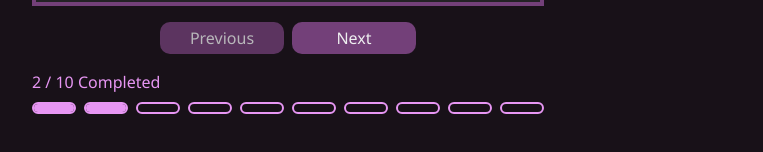
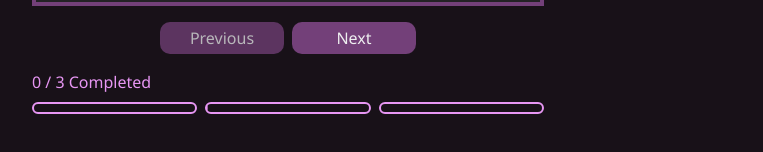
Before and after one commit to andrewnessinjim/quiz-app, a React (Create React App) app: page / in a window 1280 px wide. Shown: the part 396-548 px from the top of the page, without its empty margins (352-1115 px from the left). Built offline with nearby package versions, Linux system fonts and the light colour scheme.

Commit message:
Wire up progress bar with the quiz progress

```diff
--- a/src/App.js
+++ b/src/App.js
@@ -6,12 +6,26 @@ import Header from "./components/Header";
 import QuizProgress from "./components/QuizProgress";
 import QuestionCards from "./components/QuestionCards";
 
+import data from "./data";
+
 export default function App() {
+  const [answers, setAnswers] = React.useState(
+    new Array(data.length).fill(null)
+  );
+  const completedCount = answers.filter((answer) => answer !== null).length;
+
+  function onAnswerSelect(questionIndex, selectedAnswer) {
+    const nextAnswers = [...answers];
+    nextAnswers[questionIndex] = selectedAnswer;
+    setAnswers(nextAnswers);
+    console.log(`${selectedAnswer} selected for ${questionIndex}`);
+  }
+
   return (
     <AppThemeProvider>
       <Header />
-      <QuestionCards />
-      <QuizProgress total={10} completed={2} />
+      <QuestionCards data={data} onAnswerSelect={onAnswerSelect} />
+      <QuizProgress total={data.length} completed={completedCount} />
       <GlobalStyles />
     </AppThemeProvider>
   );
--- a/src/components/QuestionCard/QuestionCard.js
+++ b/src/components/QuestionCard/QuestionCard.js
@@ -77,13 +77,15 @@ const StLabel = styled.label`
   cursor: pointer;
 `;
 
-function QuestionCard({ question, choices }) {
+function QuestionCard({ question, choices, onAnswerSelect }) {
   const choiceRadioPrefixId = React.useId();
   return (
     <StWrapper>
       <StQuestion>{question}</StQuestion>
       <form>
-        <StChoicesWrapper>
+        <StChoicesWrapper
+          onValueChange={(selectedValue) => onAnswerSelect(selectedValue)}
+        >
           {Object.keys(choices).map((choiceKey) => {
             return (
               <StRadioGroupItem
@@ -106,6 +108,7 @@ function QuestionCard({ question, choices }) {
 QuestionCard.propTypes = {
   question: PropTypes.string,
   choices: PropTypes.object,
+  onAnswerSelect: PropTypes.func,
 };
 
 export default QuestionCard;
--- a/src/components/QuestionCards/QuestionCards.js
+++ b/src/components/QuestionCards/QuestionCards.js
@@ -1,7 +1,8 @@
 import styled from "styled-components";
+import PropTypes from "prop-types";
 
 import QuestionCard from "../QuestionCard/QuestionCard";
-import data from "../../data";
+
 import React from "react";
 import SiteWidthWrapper from "../SiteWidthWrapper";
 
@@ -48,7 +49,7 @@ const StNavButton = styled.button`
   }
 `;
 
-function QuestionCards() {
+function QuestionCards({ data, onAnswerSelect }) {
   const [currentQuestion, setCurrentQuestion] = React.useState(0);
 
   const translateXIfMaxWidth = `calc(${
@@ -63,11 +64,14 @@ function QuestionCards() {
     <Wrapper>
       <CardsScroller>
         <CardsContainer style={{ "--translateXAmount": translateXAmount }}>
-          {data.map((questionData) => (
+          {data.map((questionData, questionIndex) => (
             <QuestionCard
               key={questionData.id}
               question={questionData.question}
               choices={questionData.choices}
+              onAnswerSelect={(selectedAnswer) =>
+                onAnswerSelect(questionIndex, selectedAnswer)
+              }
             />
           ))}
         </CardsContainer>
@@ -90,4 +94,9 @@ function QuestionCards() {
   );
 }
 
+QuestionCards.propTypes = {
+  data: PropTypes.arrayOf(PropTypes.object),
+  onAnswerSelect: PropTypes.func,
+};
+
 export default QuestionCards;
```
